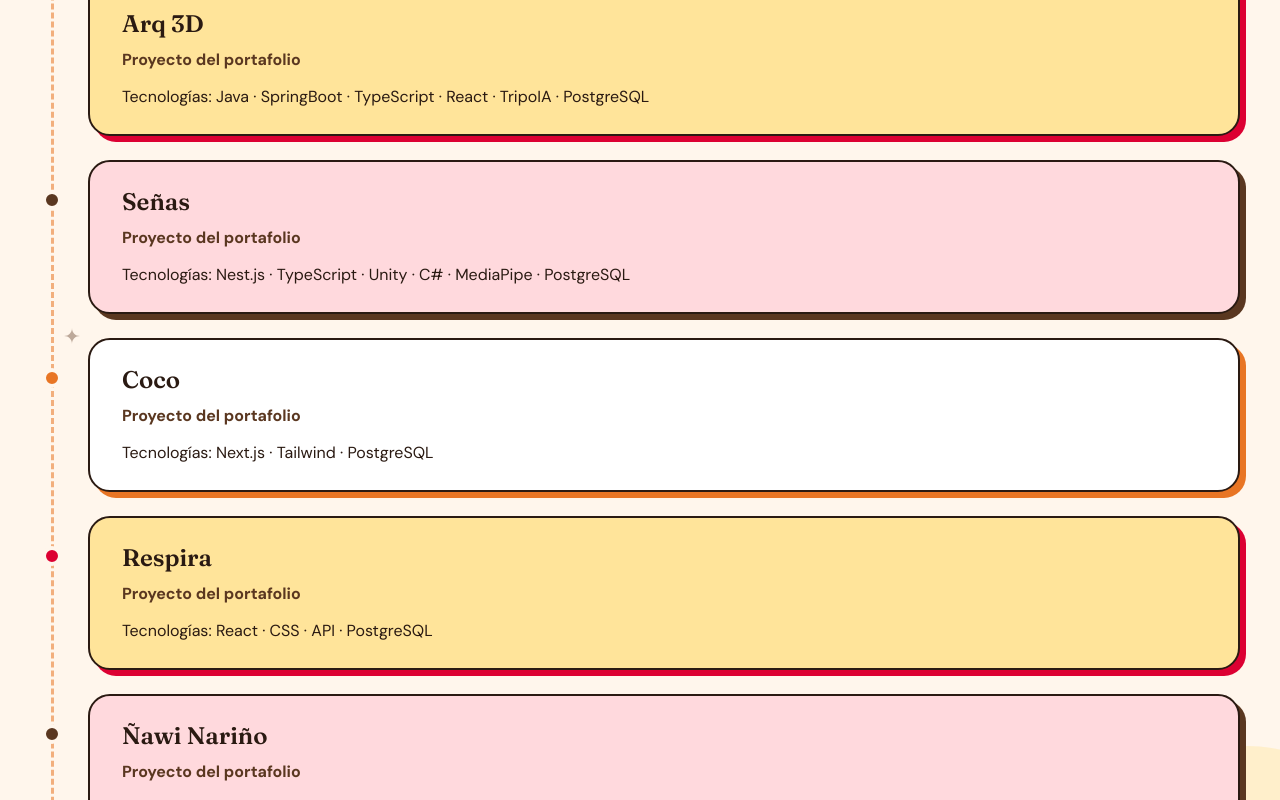
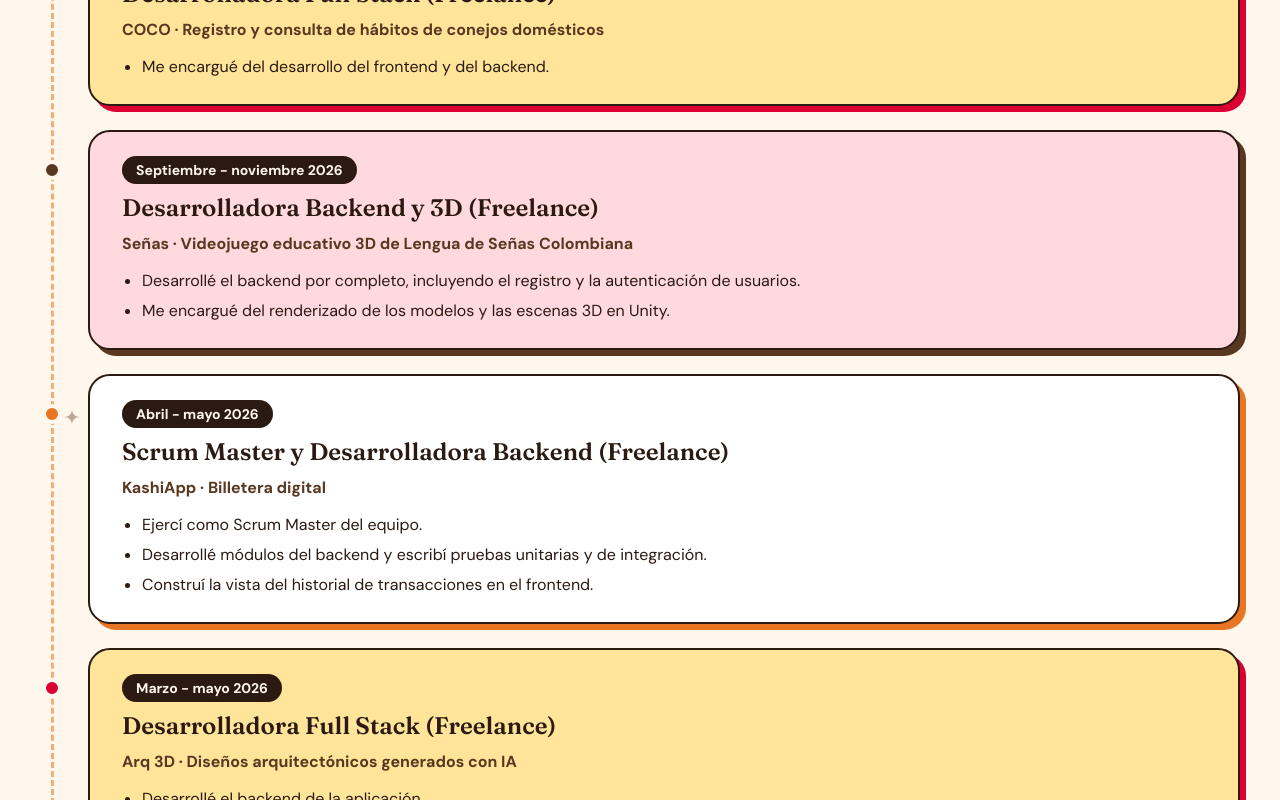
Before and after one commit to VictoriaArteaga/Mi-Portafolio, a Next.js app in the folder portafolio/: page / in a window 1280 px wide. Shown: the part 3880-4680 px from the top of the page. Built offline with nearby package versions, Linux system fonts and the light colour scheme; a web font is replaced by a local one.

Commit message:
Experiencia laboral

```diff
--- a/portafolio/data/experience.ts
+++ b/portafolio/data/experience.ts
@@ -1,5 +1,3 @@
-import { projects } from "@/data/projects";
-
 export type ExperienceEntry = {
   /** Rango de fechas, por ejemplo: "2023 — 2025". */
   period?: string;
@@ -13,23 +11,56 @@ export type ExperienceEntry = {
   highlights?: string[];
 };
 
-const projectOrder = ["Arq 3D", "Señas", "Coco", "Respira", "Ñawi Nariño", "KashiApp"];
-
-const projectExperience = projectOrder.map((title): ExperienceEntry => {
-  const project = projects.find((item) => item.title === title);
-  if (!project) {
-    throw new Error(`No se encontró el proyecto "${title}" en data/projects.ts.`);
-  }
-
-  return {
-    ...(project.title === "Arq 3D" && { period: "Marzo - mayo 2026 · 3 meses" }),
-    title: project.title,
-    organization: "Proyecto del portafolio",
-    description: `Tecnologías: ${project.tags.join(" · ")}`,
-  };
-});
-
 export const workExperience: ExperienceEntry[] = [
+  {
+    period: "Septiembre - noviembre 2026",
+    title: "Desarrolladora Full Stack (Freelance)",
+    organization: "Respira · Aplicación de escritorio para el monitoreo de infecciones respiratorias",
+    description: "",
+    highlights: [
+      "Desarrollé el frontend de la aplicación.",
+      "Desarrollé el backend y entrené el modelo de IA con scikit-learn.",
+    ],
+  },
+  {
+    period: "Septiembre - noviembre 2026",
+    title: "Desarrolladora Full Stack (Freelance)",
+    organization: "COCO · Registro y consulta de hábitos de conejos domésticos",
+    description: "",
+    highlights: ["Me encargué del desarrollo del frontend y del backend."],
+  },
+  {
+    period: "Septiembre - noviembre 2026",
+    title: "Desarrolladora Backend y 3D (Freelance)",
+    organization: "Señas · Videojuego educativo 3D de Lengua de Señas Colombiana",
+    description: "",
+    highlights: [
+      "Desarrollé el backend por completo, incluyendo el registro y la autenticación de usuarios.",
+      "Me encargué del renderizado de los modelos y las escenas 3D en Unity.",
+    ],
+  },
+  {
+    period: "Abril - mayo 2026",
+    title: "Scrum Master y Desarrolladora Backend (Freelance)",
+    organization: "KashiApp · Billetera digital",
+    description: "",
+    highlights: [
+      "Ejercí como Scrum Master del equipo.",
+      "Desarrollé módulos del backend y escribí pruebas unitarias y de integración.",
+      "Construí la vista del historial de transacciones en el frontend.",
+    ],
+  },
+  {
+    period: "Marzo - mayo 2026",
+    title: "Desarrolladora Full Stack (Freelance)",
+    organization: "Arq 3D · Diseños arquitectónicos generados con IA",
+    description: "",
+    highlights: [
+      "Desarrollé el backend de la aplicación.",
+      "Integré la IA de Tripo AI para generar imágenes.",
+      "Implementé en el frontend el renderizado del visor 3D de las casas.",
+    ],
+  },
   {
     period: "Marzo - mayo 2026",
     title: "Desarrolladora Frontend (Freelance)",
@@ -41,7 +72,6 @@ export const workExperience: ExperienceEntry[] = [
       "Corregí bugs en la CLI y mejoré su compatibilidad con Windows y Linux.",
     ],
   },
-  ...projectExperience,
 ];
 
 // Agrega aquí la experiencia académica cuando tengas la información.
```
